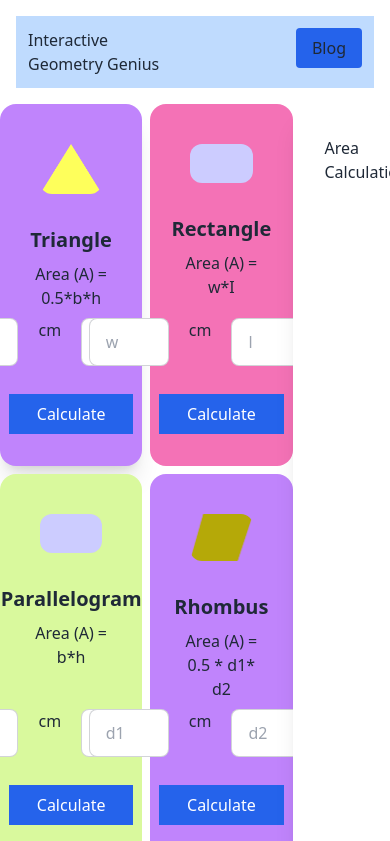
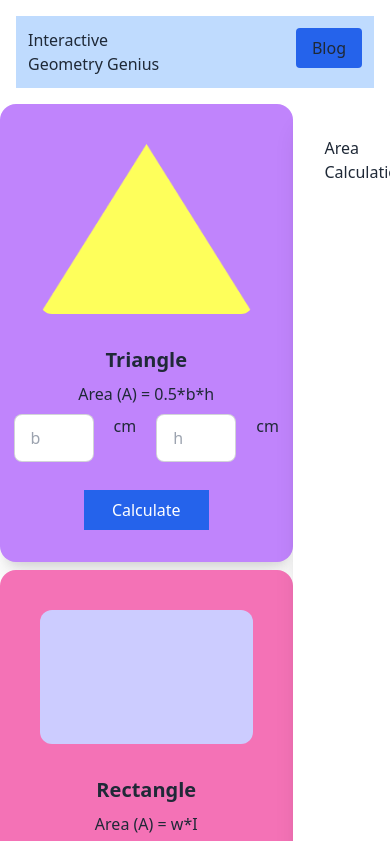
Before and after one commit to thaky11/geometry-genius-resources, a plain HTML site: page index.html in a window 390 px wide. Shown: the top 841 px of the page. Drawn offline with nearby package versions, Linux system fonts and the light colour scheme; files whose address does not match are found by name.

Commit message:
responsive

```diff
--- a/index.html
+++ b/index.html
@@ -18,8 +18,8 @@
       <button class="bg-blue-600 px-4 py-2 rounded">Blog</button>
     </div>
   </div>
-   <div class="flex justify-center  ">
-    <div class="grid grid-cols-2  gap-2 ">
+   <div class="flex justify-center ">
+    <div class="grid grid-cols-1 md:grid-cols-2  gap-2 ">
     <div class="card  bg-base-100 shadow-xl bg-purple-400">
         <figure class="px-10 pt-10">
           <img src="images/triangle.png"  class="rounded-xl" />
```
